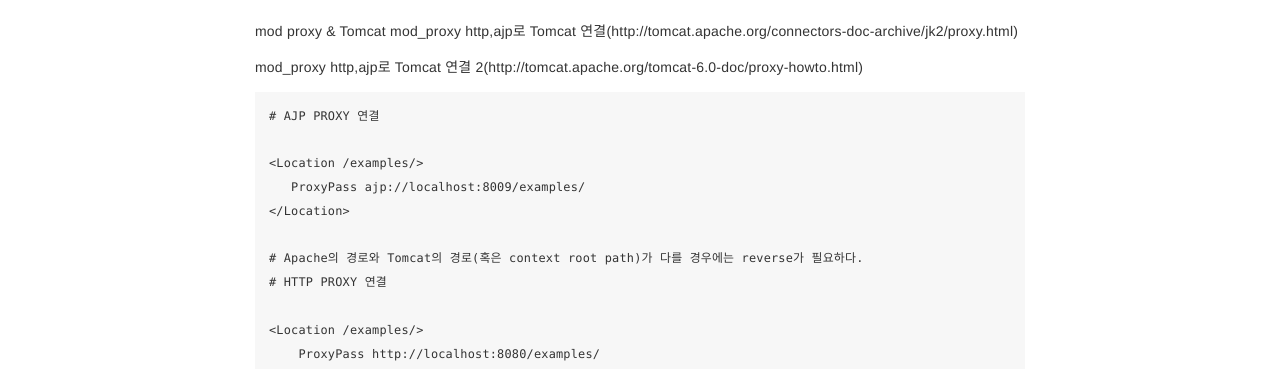
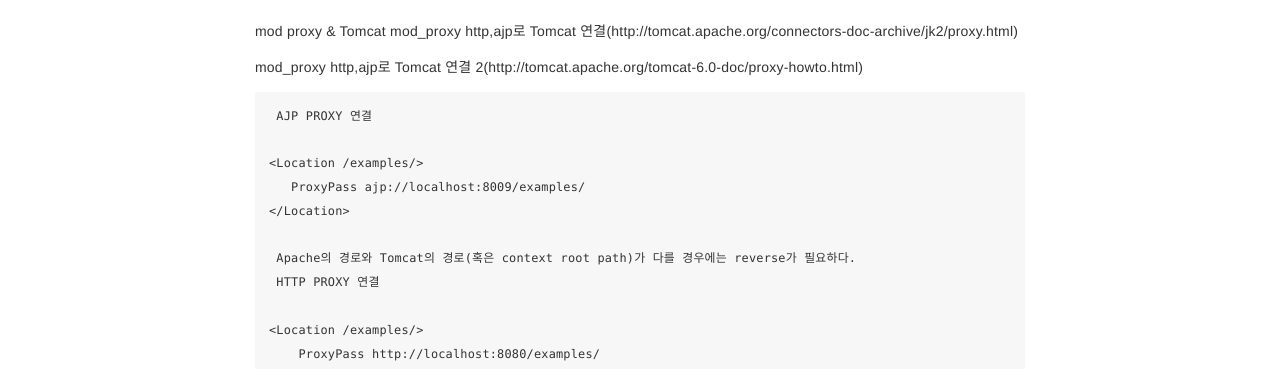
Before and after one commit to SpiritOfDeath/SpiritofDeath.github.io, a Jekyll site: the page built from _posts/2020/2020-01/2020-01-20-02-post.md, in a window 1280 px wide. Shown: the part 121-490 px from the top of the page. Built offline with Jekyll 4.4.1, drawn with Linux system fonts in a browser that asks for light colours; some of the changed text lies outside the part shown.

Commit message:
이미지 테스트

```diff
--- a/_posts/2020/2020-01/2020-01-20-02-post.md
+++ b/_posts/2020/2020-01/2020-01-20-02-post.md
@@ -10,14 +10,14 @@
 
 mod_proxy http,ajp로 Tomcat 연결 2(http://tomcat.apache.org/tomcat-6.0-doc/proxy-howto.html)
 
-    # AJP PROXY 연결
+     AJP PROXY 연결
 
     <Location /examples/>
        ProxyPass ajp://localhost:8009/examples/
     </Location>
 
-    # Apache의 경로와 Tomcat의 경로(혹은 context root path)가 다를 경우에는 reverse가 필요하다.
-    # HTTP PROXY 연결
+     Apache의 경로와 Tomcat의 경로(혹은 context root path)가 다를 경우에는 reverse가 필요하다.
+     HTTP PROXY 연결
 
     <Location /examples/>
         ProxyPass http://localhost:8080/examples/
```
